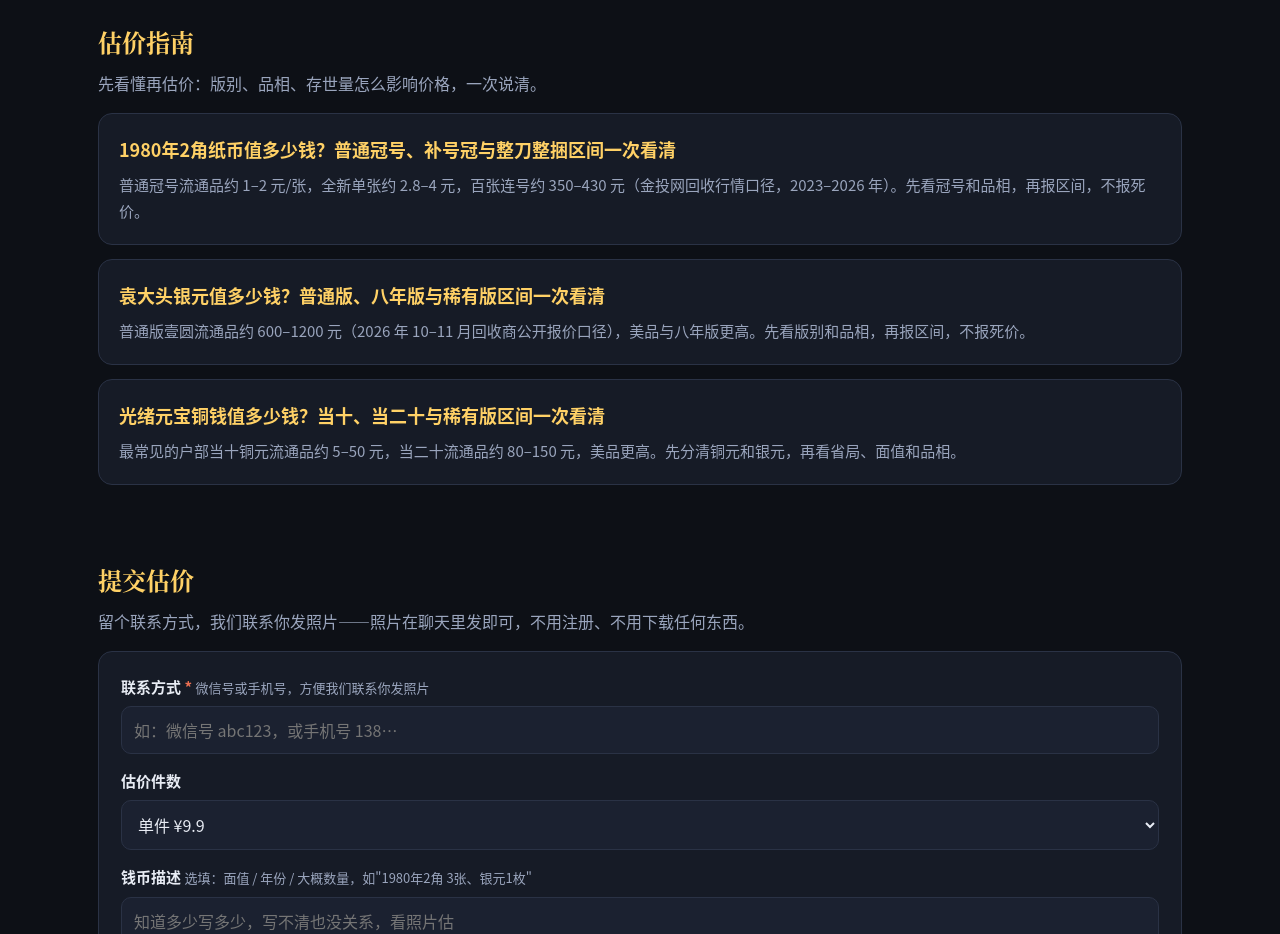
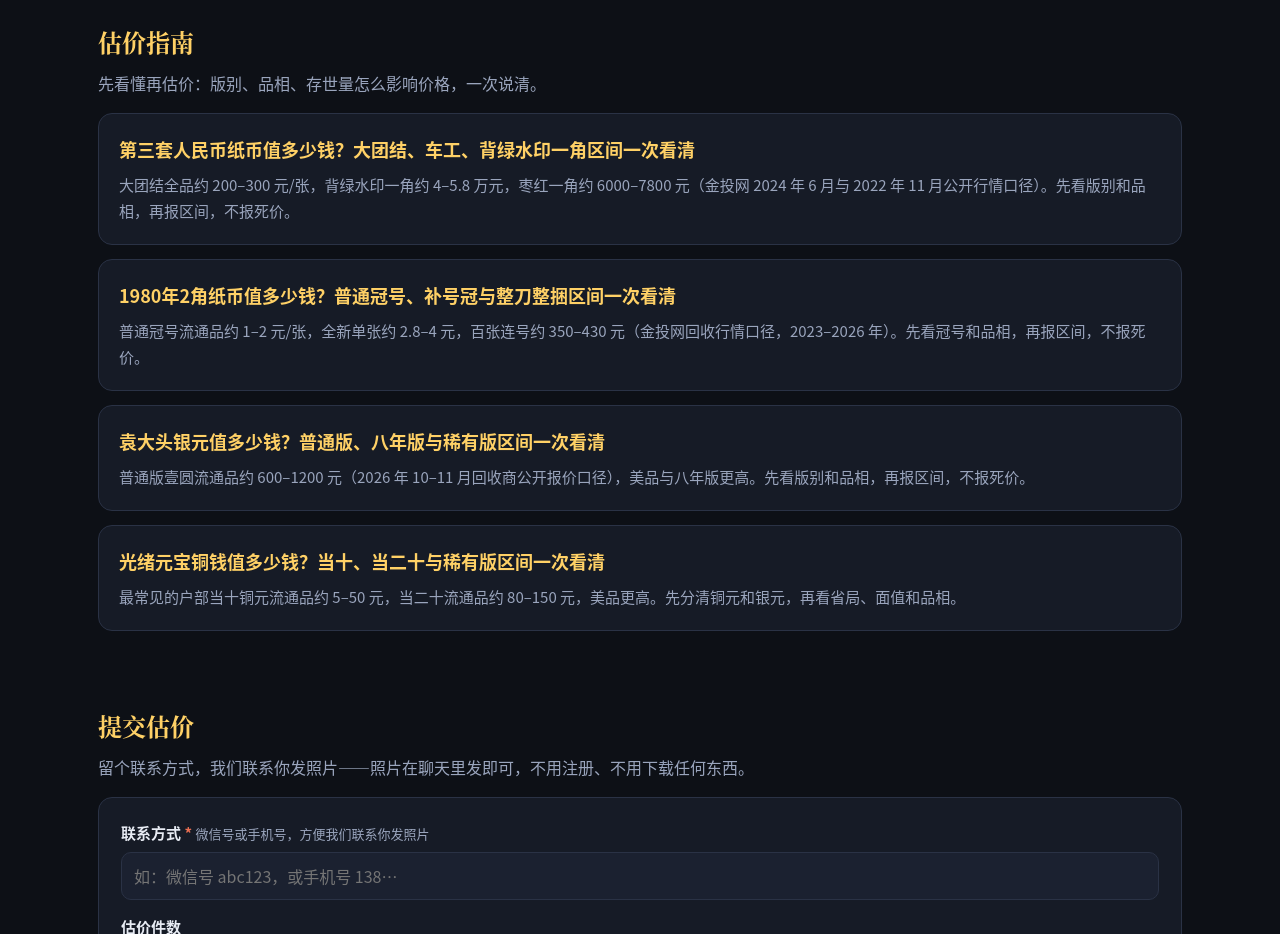
Before and after one commit to hu3075559-ai/coin-value, a plain HTML site: page public/index.html in a window 1280 px wide. Shown: the part 2060-2994 px from the top of the page. Drawn offline with Linux system fonts and the light colour scheme.

Commit message:
首页指南区新增第三套人民币文章入口

```diff
--- a/public/index.html
+++ b/public/index.html
@@ -187,6 +187,10 @@ gtag('config', 'G-8V0PH2T0E3');
     <h2>估价指南</h2>
     <p class="lead">先看懂再估价：版别、品相、存世量怎么影响价格，一次说清。</p>
     <div class="card">
+      <h3 style="font-size:18px;color:var(--bronze-deep);margin-bottom:6px"><a href="/guides/di-san-tao-renminbi-zhi-duoshao-qian" style="color:var(--bronze-deep);text-decoration:none">第三套人民币纸币值多少钱？大团结、车工、背绿水印一角区间一次看清</a></h3>
+      <p style="color:var(--muted);font-size:15px">大团结全品约 200–300 元/张，背绿水印一角约 4–5.8 万元，枣红一角约 6000–7800 元（金投网 2024 年 6 月与 2022 年 11 月公开行情口径）。先看版别和品相，再报区间，不报死价。</p>
+    </div>
+    <div class="card">
       <h3 style="font-size:18px;color:var(--bronze-deep);margin-bottom:6px"><a href="/guides/1980-2-jiao-zhibi" style="color:var(--bronze-deep);text-decoration:none">1980年2角纸币值多少钱？普通冠号、补号冠与整刀整捆区间一次看清</a></h3>
       <p style="color:var(--muted);font-size:15px">普通冠号流通品约 1–2 元/张，全新单张约 2.8–4 元，百张连号约 350–430 元（金投网回收行情口径，2023–2026 年）。先看冠号和品相，再报区间，不报死价。</p>
     </div>
```
